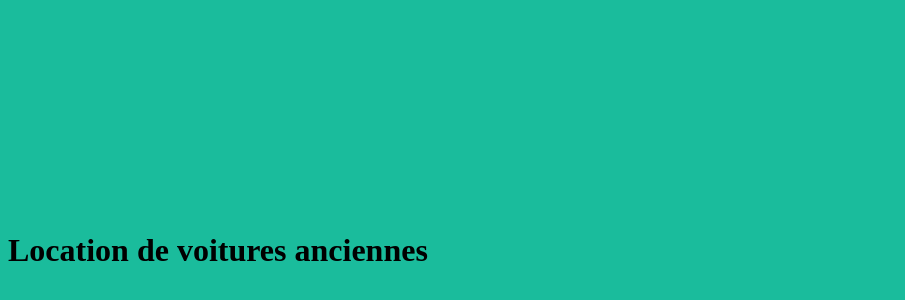
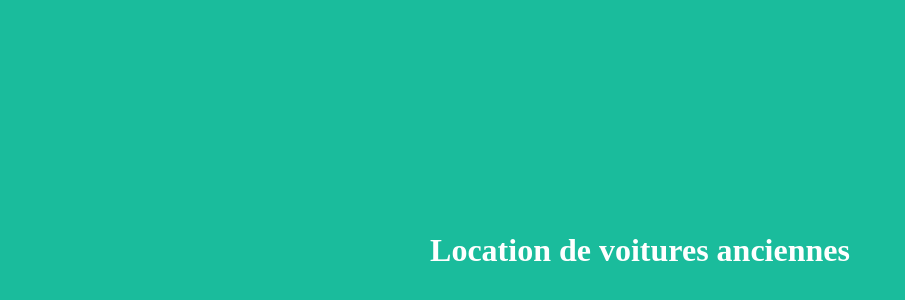
Before and after one commit to OlivierVermesse/locationVoiture, a plain HTML site: page index.html in a window 1280 px wide. Shown: the part 42-342 px from the top of the page, without its empty margins (0-905 px from the left). Drawn offline with Linux system fonts and the light colour scheme.

Commit message:
ajout du texte en blanc

```diff
--- a/index.html
+++ b/index.html
@@ -5,6 +5,6 @@
 		<tittle></tittle>
 	</head>
 	<body style="background-color:#1ABC9C">
-		<h1 style="padding-top:20%; padding-bottom:20%"; text-align:center;>Location de voitures anciennes</h1>
+		<h1 style="padding-top:20%; padding-bottom:20%; text-align:center;color:#FFFFFF">Location de voitures anciennes</h1>
 	</body>
 </html>
```
